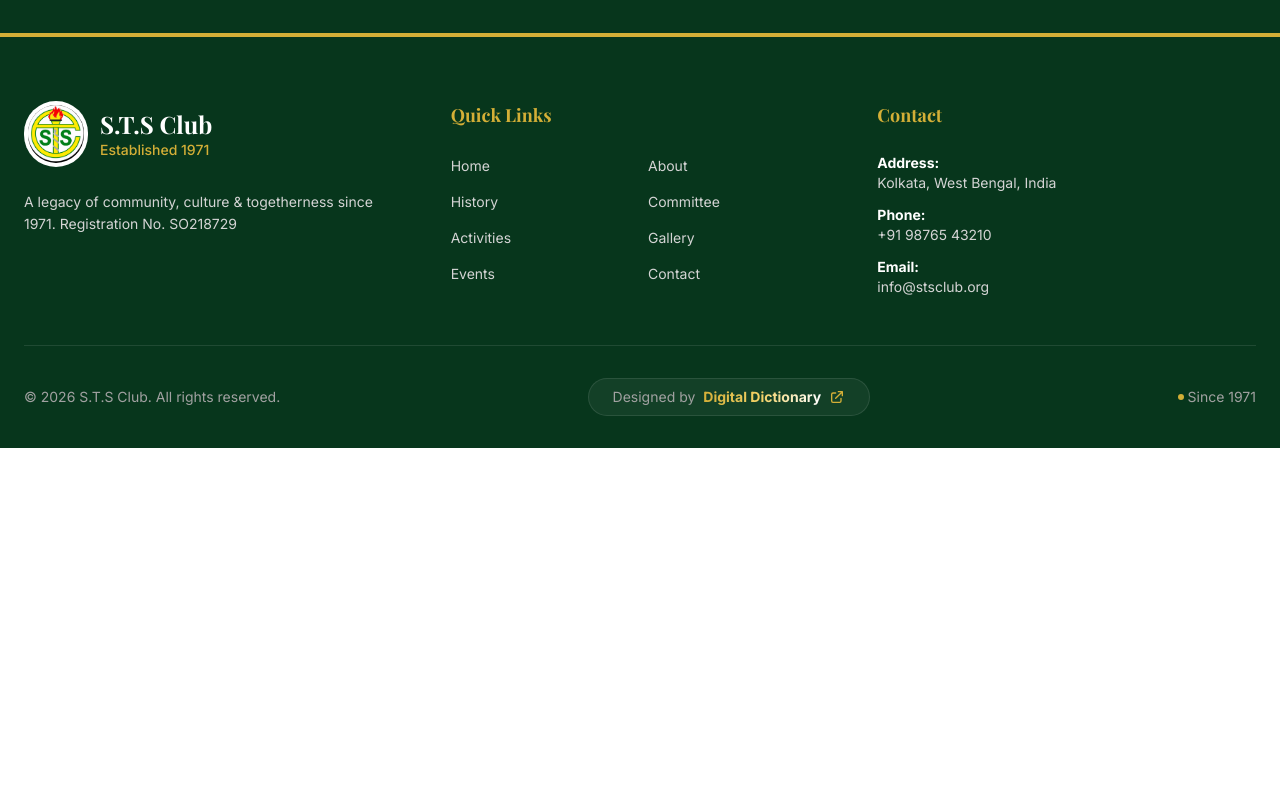
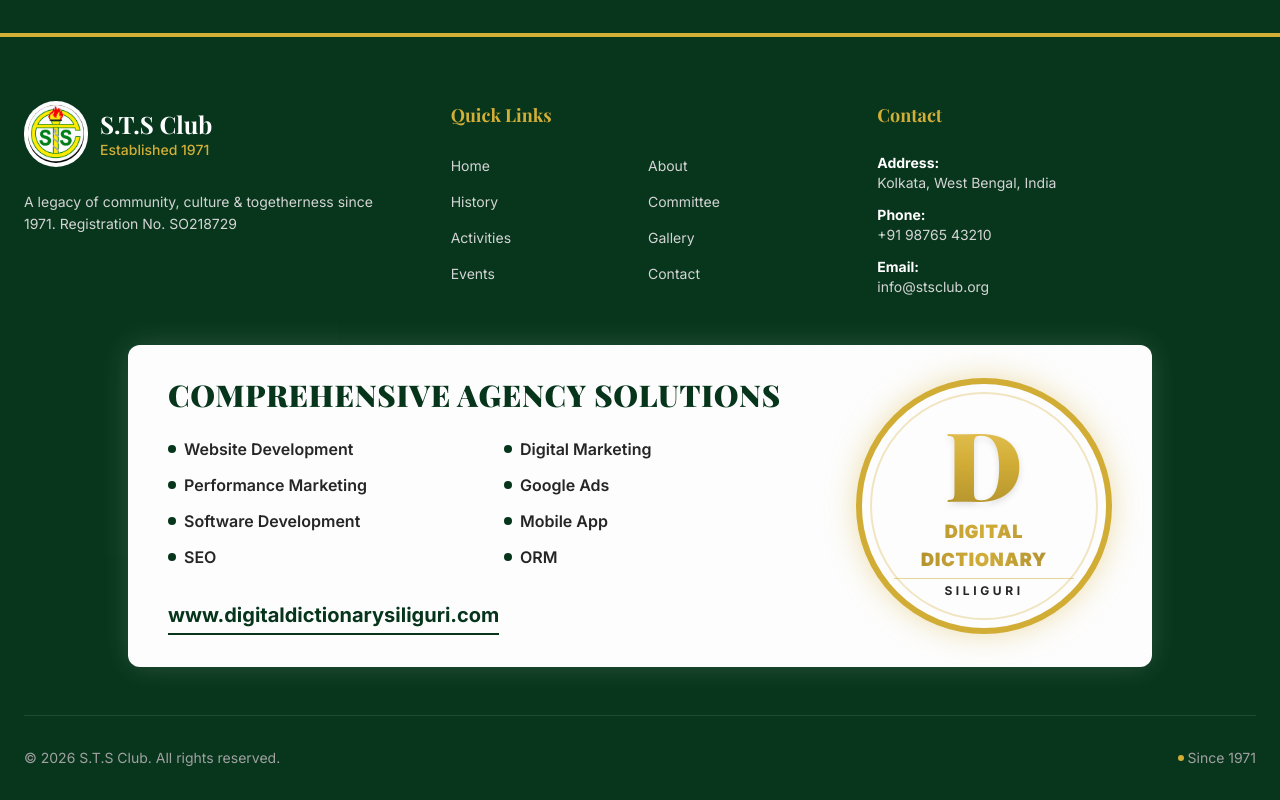
Before and after one commit to Shantanu2705/S.T.S-Club, a Next.js app: page / in a window 1280 px wide. Shown: the part 2553-3353 px from the top of the page. Before the commit the page ends 3001 px from the top, so only its background shows below. Built offline with nearby package versions, Linux system fonts and the light colour scheme; a web font is replaced by a local one.

Commit message:
feat: intelligently added digital dictionary banner to footer

```diff
--- a/components/Footer.tsx
+++ b/components/Footer.tsx
@@ -77,32 +77,80 @@
           </div>
         </div>
 
+        {/* Digital Dictionary Custom Banner */}
+        <div className="w-full mb-12">
+          <Link
+            href="https://www.digitaldictionarysiliguri.com"
+            target="_blank"
+            rel="noopener noreferrer"
+            className="block w-full max-w-5xl mx-auto animate-[pulse_2s_cubic-bezier(0.4,0,0.6,1)_infinite] hover:animate-none transition-transform duration-300 hover:scale-[1.02]"
+          >
+            <div className="bg-white rounded-xl p-6 md:p-10 flex flex-col md:flex-row items-center justify-between gap-8 shadow-[0_0_30px_rgba(255,255,255,0.15)] relative overflow-hidden"
+                 style={{
+                   // Torn paper effect simulation at top and bottom using radial gradients perfectly matching the footer background (intelligent color match)
+                   backgroundImage: `
+                     radial-gradient(circle at 10px 0, transparent 10px, white 11px),
+                     radial-gradient(circle at 10px 100%, transparent 10px, white 11px)
+                   `,
+                   backgroundSize: '20px 10px, 20px 10px',
+                   backgroundPosition: 'top, bottom',
+                   backgroundRepeat: 'repeat-x, repeat-x',
+                   paddingTop: '2rem',
+                   paddingBottom: '2rem'
+                 }}>
+
+              {/* Left Content */}
+              <div className="flex-1 w-full text-center md:text-left z-10">
+                <h3 className="text-xl md:text-2xl lg:text-3xl font-black text-primary-dark mb-6 font-heading tracking-wide">
+                  COMPREHENSIVE AGENCY SOLUTIONS
+                </h3>
+
+                <div className="grid grid-cols-1 sm:grid-cols-2 gap-x-4 gap-y-3 mb-6 text-neutral-800 font-semibold text-sm md:text-base">
+                  <ul className="space-y-3">
+                    <li className="flex items-center justify-center md:justify-start gap-2"><span className="w-2 h-2 rounded-full bg-primary-dark"></span> Website Development</li>
+                    <li className="flex items-center justify-center md:justify-start gap-2"><span className="w-2 h-2 rounded-full bg-primary-dark"></span> Performance Marketing</li>
+                    <li className="flex items-center justify-center md:justify-start gap-2"><span className="w-2 h-2 rounded-full bg-primary-dark"></span> Software Development</li>
+                    <li className="flex items-center justify-center md:justify-start gap-2"><span className="w-2 h-2 rounded-full bg-primary-dark"></span> SEO</li>
+                  </ul>
+                  <ul className="space-y-3">
+                    <li className="flex items-center justify-center md:justify-start gap-2"><span className="w-2 h-2 rounded-full bg-primary-dark"></span> Digital Marketing</li>
+                    <li className="flex items-center justify-center md:justify-start gap-2"><span className="w-2 h-2 rounded-full bg-primary-dark"></span> Google Ads</li>
+                    <li className="flex items-center justify-center md:justify-start gap-2"><span className="w-2 h-2 rounded-full bg-primary-dark"></span> Mobile App</li>
+                    <li className="flex items-center justify-center md:justify-start gap-2"><span className="w-2 h-2 rounded-full bg-primary-dark"></span> ORM</li>
+                  </ul>
+                </div>
+
+                <p className="text-lg md:text-xl font-bold text-primary-dark inline-block border-b-2 border-primary-dark pb-1 mt-2">
+                  www.digitaldictionarysiliguri.com
+                </p>
+              </div>
+
+              {/* Right Logo Section */}
+              <div className="relative z-10 flex-shrink-0 flex flex-col items-center justify-center bg-white p-6 md:p-8 rounded-full border-[6px] border-gold shadow-[0_0_30px_rgba(212,175,55,0.4)] w-56 h-56 md:w-64 md:h-64">
+                <div className="absolute inset-2 rounded-full border-2 border-gold/30"></div>
+                <div className="relative">
+                  {/* The big D */}
+                  <span className="text-7xl md:text-8xl font-black bg-clip-text text-transparent bg-gradient-to-b from-gold-light via-gold to-gold-dark drop-shadow-md" style={{ fontFamily: 'var(--font-heading)' }}>
+                    D
+                  </span>
+                </div>
+                <div className="mt-2 text-center w-full relative z-10">
+                  <span className="block text-base md:text-lg font-black bg-clip-text text-transparent bg-gradient-to-r from-gold-dark via-gold to-gold-dark tracking-wider uppercase" style={{ WebkitTextStroke: '0.2px rgba(0,0,0,0.1)' }}>
+                    Digital Dictionary
+                  </span>
+                  <span className="block text-[10px] md:text-xs font-bold text-neutral-800 tracking-[0.3em] mt-1 pt-1 border-t border-gold/50">
+                    SILIGURI
+                  </span>
+                </div>
+              </div>
+            </div>
+          </Link>
+        </div>
+
         <div className="pt-8 border-t border-white/10 flex flex-col md:flex-row items-center justify-between gap-6">
           <p className="text-sm text-neutral-400 text-center md:text-left">
             &copy; {new Date().getFullYear()} {clubInfo.name}. All rights reserved.
           </p>
-
-          {/* Designer Credit Banner */}
-          <a
-            href="https://www.digitaldictionary.in"
-            target="_blank"
-            rel="noopener noreferrer"
-            className="group relative inline-flex items-center justify-center gap-2 px-6 py-2 overflow-hidden rounded-full bg-white/5 border border-white/10 hover:border-gold/50 transition-all duration-500 hover:shadow-[0_0_20px_rgba(212,175,55,0.2)] hover:-translate-y-0.5"
-          >
-            <div className="absolute inset-0 bg-gradient-to-r from-gold/0 via-gold/10 to-gold/0 translate-x-[-100%] group-hover:translate-x-[100%] transition-transform duration-1000 ease-in-out"></div>
-            <span className="text-xs md:text-sm text-neutral-400 group-hover:text-white transition-colors">Designed by</span>
-            <span className="text-xs md:text-sm font-bold bg-clip-text text-transparent bg-gradient-to-r from-gold via-gold-light to-white group-hover:bg-gradient-to-r group-hover:from-white group-hover:via-gold-light group-hover:to-gold transition-all duration-700">
-              Digital Dictionary
-            </span>
-            <svg
-              className="w-4 h-4 text-gold transform group-hover:translate-x-1 group-hover:-translate-y-1 transition-transform duration-300"
-              fill="none"
-              stroke="currentColor"
-              viewBox="0 0 24 24"
-            >
-              <path strokeLinecap="round" strokeLinejoin="round" strokeWidth="2" d="M10 6H6a2 2 0 00-2 2v10a2 2 0 002 2h10a2 2 0 002-2v-4M14 4h6m0 0v6m0-6L10 14"></path>
-            </svg>
-          </a>
 
           <div className="text-sm text-neutral-400 flex items-center gap-1">
             <span className="w-1.5 h-1.5 rounded-full bg-gold inline-block animate-pulse"></span>
```
